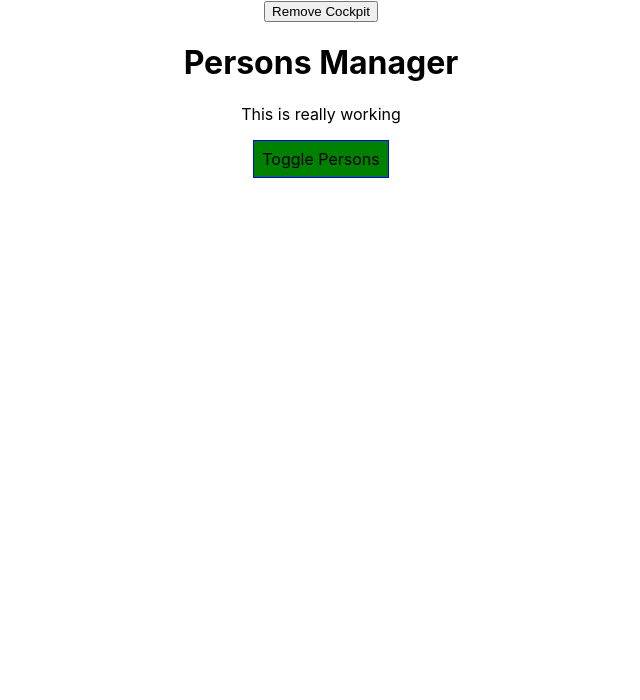
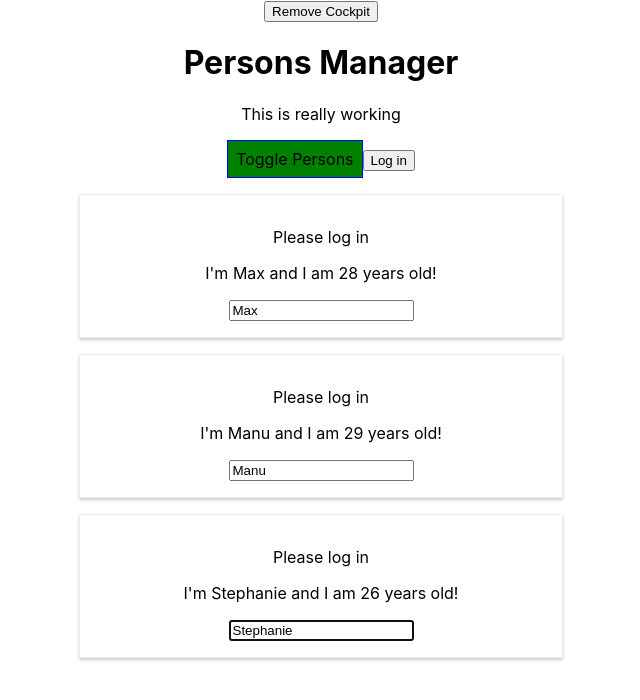
Before and after one commit to salinasfez/redux-and-hooks-lessons, a React (Create React App) app in the folder react_redux_hooks_app/: page / in a window 1280 px wide. Shown: the top 700 px of the page, without its empty margins (319-959 px from the left). Built offline with nearby package versions, Linux system fonts and the light colour scheme.

Commit message:
section 7 done, deep dive into components and React internals

```diff
--- a/react_redux_hooks_app/package.json
+++ b/react_redux_hooks_app/package.json
@@ -6,6 +6,7 @@
     "@testing-library/jest-dom": "^4.2.4",
     "@testing-library/react": "^9.3.2",
     "@testing-library/user-event": "^7.1.2",
+    "prop-types": "^15.7.2",
     "radium": "^0.26.0",
     "react": "^16.13.1",
     "react-dom": "^16.13.1",
--- a/react_redux_hooks_app/src/components/Cockpit/Cockpit.js
+++ b/react_redux_hooks_app/src/components/Cockpit/Cockpit.js
@@ -1,16 +1,25 @@
-import React, { useEffect } from 'react';
+import React, { useEffect, useRef, useContext } from 'react';
 import classes from './Cockpit.module.css';
-
+import AuthContext from '../../context/auth-context';
 
 
 
 const Cockpit = (props) => {
+    const toggleButtonRef = useRef(null);
+    // toggleButtonRef.current.click();
+
+
+    const authContext = useContext(AuthContext);
+
+    console.log(authContext.authenticated)
+    // useEffect runs after the dom
     useEffect(() => {
         //runs for every update
         console.log('[Cockpit.js] useEffect');
-        setTimeout(() => {
-            alert('saved data to cloud');
-        }, 1000);
+        // setTimeout(() => {
+        //     alert('saved data to cloud');
+        // }, 1000);
+        toggleButtonRef.current.click();
         return () => {
             //cancelling timeout because cockpit is removed before the 1 sec
             // clearTimeout(timer);
@@ -43,9 +52,12 @@
             <h1>{props.title}</h1>
             {/* assigning a string by using join() */}
             <p className={assignedClasses.join(' ')}>This is really working</p>
-            <button className={btnClass.join(' ')} onClick={props.clicked}>
+            <button ref={toggleButtonRef} className={btnClass.join(' ')} onClick={props.clicked}>
             Toggle Persons
             </button>
+
+            <button onClick={authContext.login}>Log in</button>
+
         </div>
     );
 }
--- a/react_redux_hooks_app/src/components/Persons/Person/Person.js
+++ b/react_redux_hooks_app/src/components/Persons/Person/Person.js
@@ -1,19 +1,50 @@
 import React, {Component} from 'react';
+import PropTypes from 'prop-types';
 // import '../Person/Person.css';
 import classes from './Person.module.css';
+import Aux from '../../../hoc/Aux';
+import withClass from '../../../hoc/withClass';
+import AuthContext from '../../../context/auth-context';
+class Person extends Component {
+    constructor(props){
+        super(props);
+        this.inputElementRef = React.createRef()
+    }
+    // has to be static and typed exactly like that
+    static contextType = AuthContext;
 
-class Person extends Component {
+
+    componentDidMount(){
+        // componentDidMount executes after dom
+        // this.inputElement.focus();
+        this.inputElementRef.current.focus();
+        console.log(this.context.authenticated);
+    }
     render(){
         console.log('[Person.js] rendering...');
+        {/* two way binding.. listen to changes at input tag*/}
         return (
-            <div className={classes.Person}>
-                <p onClick={this.props.click}>I'm {this.props.name} and I am {this.props.age} years old!</p>
-                <p>{this.props.children}</p>
-                {/* two way binding.. listen to changes and  */}
-                <input type='text' onChange={this.props.changed} value={this.props.name} />
-            </div>
-           )
+            <Aux>
+
+
+                {this.context.authenticated ? <p>Authenticated!</p> : <p>Please log in</p>}
+
+                <p key='i1'onClick={this.props.click}>I'm {this.props.name} and I am {this.props.age} years old!</p>
+                <p key='i2'>{this.props.children}</p>
+                <input key='i3'
+                // ref={(inputEl) => {this.inputElement = inputEl}}
+                ref={this.inputElementRef}
+                type='text'
+                onChange={this.props.changed}
+                value={this.props.name} />
+            </Aux>
+        );
      }
 };
-
-export default Person;
+Person.propTypes = {
+    click: PropTypes.func,
+    name: PropTypes.string,
+    age: PropTypes.number,
+    changed: PropTypes.func
+};
+export default withClass(Person, classes.Person);
--- a/react_redux_hooks_app/src/components/Persons/Persons.js
+++ b/react_redux_hooks_app/src/components/Persons/Persons.js
@@ -1,7 +1,7 @@
-import React, {Component} from 'react';
+import React, {PureComponent} from 'react';
 import Person from './Person/Person';
 
-class Persons extends Component {
+class Persons extends PureComponent {
     // static getDerivedStateFromProps(props,state){
     //     console.log('[Persons.js] getDerivedSateFromProps');
     //     return state;
@@ -9,16 +9,16 @@
     // componentWillReceiveProps(props){
     //     console.log('[Persons.js] componentWillReceiveProps', props)
     // }
-
-    shouldComponentUpdate(nextProps, nextState) {
-        console.log('[Persons.js] shouldComponentUpdate');
-        if (nextProps.persons !== this.props.persons){
-            return true;
-        }
-        else{
-            return false;
-        }
-    }
+    //PureComponent implements a check for all prop changes
+    // shouldComponentUpdate(nextProps, nextState) {
+    //     console.log('[Persons.js] shouldComponentUpdate');
+    //     if (nextProps.persons !== this.props.persons || nextProps.changed !== this.props.changed || nextProps.clicked !== this.props.clicked){
+    //         return true;
+    //     }
+    //     else{
+    //         return false;
+    //     }
+    // }
 
     getSnapshotBeforeUpdate(prevProps, prevState){
         console.log('[Persons.js] getSnapshotBeforeUpdate');
@@ -34,7 +34,7 @@
     }
     render(){
         console.log('[Persons.js] rendering...');
-        return this.props.persons.map((person, index) => {
+        return (this.props.persons.map((person, index) => {
             return (
              <Person
              click={() => this.props.clicked(index)}
@@ -42,10 +42,13 @@
              age={person.age}
              key={person.id}
              // rememember arrow function to pass data
-             changed={(event) => this.props.changed(event, person.id)}/>
-            )
-         });
-        };
+             changed={(event) => this.props.changed(event, person.id)}
+             />
+            );
+            })
+        );
     }
+}
+
 
      export default Persons;
--- a/react_redux_hooks_app/src/containers/App.js
+++ b/react_redux_hooks_app/src/containers/App.js
@@ -3,6 +3,9 @@
 
 import Persons from '../components/Persons/Persons';
 import Cockpit from '../components/Cockpit/Cockpit';
+import withClass from '../hoc/withClass';
+import Aux from '../hoc/Aux';
+import AuthContext from '../context/auth-context';
 
 class App extends Component {
   constructor(props){
@@ -16,7 +19,9 @@
   ],
   otherState: 'some other value',
   showPersons: false,
-  showCockpit: true
+  showCockpit: true,
+  changeCounter: 0,
+  authenticated: false
 }
 static getDerivedStateFromProps(props, state){
   console.log('[App.js] getDerivedStateFromProps', props);
@@ -61,21 +66,29 @@
     person.name = event.target.value;
     const persons = [...this.state.persons];
     persons[personIndex] = person;
-    this.setState({
-      persons: persons});
-  }
+    this.setState((prevState, props) => {
+      return {
+        persons: persons,
+        changeCounter: prevState.changeCounter + 1
+      };
+    });
+  };
   togglePersonsHandler = () => {
     const doesShow = this.state.showPersons;
     this.setState({
       showPersons: !doesShow
     })
   }
+  loginHandler = () => {
+    this.setState({authenticated: true})
+  };
   render(){
     console.log('[App.js] render');
     let persons = null;
 
     if (this.state.showPersons) {
       persons =  <Persons
+          isAuthenticated={this.state.authenticated}
           persons={this.state.persons}
           clicked = {this.deletePersonHandler}
           changed={this.nameChangedHandler}
@@ -84,8 +97,9 @@
     // classes assigned in app.css...turns array of strings into one string
     // let classes = ['red', 'bold'].join(' ');
  return (
-      <div className={classes.App}>
+      <Aux>
         <button onClick={() => {this.setState({showCockpit: false})}}>Remove Cockpit</button>
+      <AuthContext.Provider value={{authenticated: this.state.authenticated, login: this.loginHandler}}>
       {this.state.showCockpit ?
       <Cockpit
       title={this.props.title}
@@ -94,9 +108,10 @@
       clicked={this.togglePersonsHandler}
       /> : null}
       {persons}
-    </div>
+      </AuthContext.Provider>
+    </Aux>
 
   );
 }
 }
-export default App;
+export default withClass(App, classes.App);
--- /dev/null
+++ b/react_redux_hooks_app/src/context/auth-context.js
@@ -0,0 +1,9 @@
+import React from 'react';
+
+const authContext = React.createContext({
+    authenticated: false,
+    login: () => {}
+    }
+    );
+
+export default authContext;
--- /dev/null
+++ b/react_redux_hooks_app/src/hoc/Aux.js
@@ -0,0 +1,5 @@
+// import React from 'react';
+
+const aux = (props) => props.children;
+
+export default aux;
--- /dev/null
+++ b/react_redux_hooks_app/src/hoc/withClass.js
@@ -0,0 +1,12 @@
+import React from 'react';
+// import classes from '*.module.css';
+
+const withClass = (WrappedComponent, className) => {
+    return props => (
+        <div className={className}>
+            <WrappedComponent {...props}/>
+        </div>
+    );
+};
+
+export default withClass;
```
